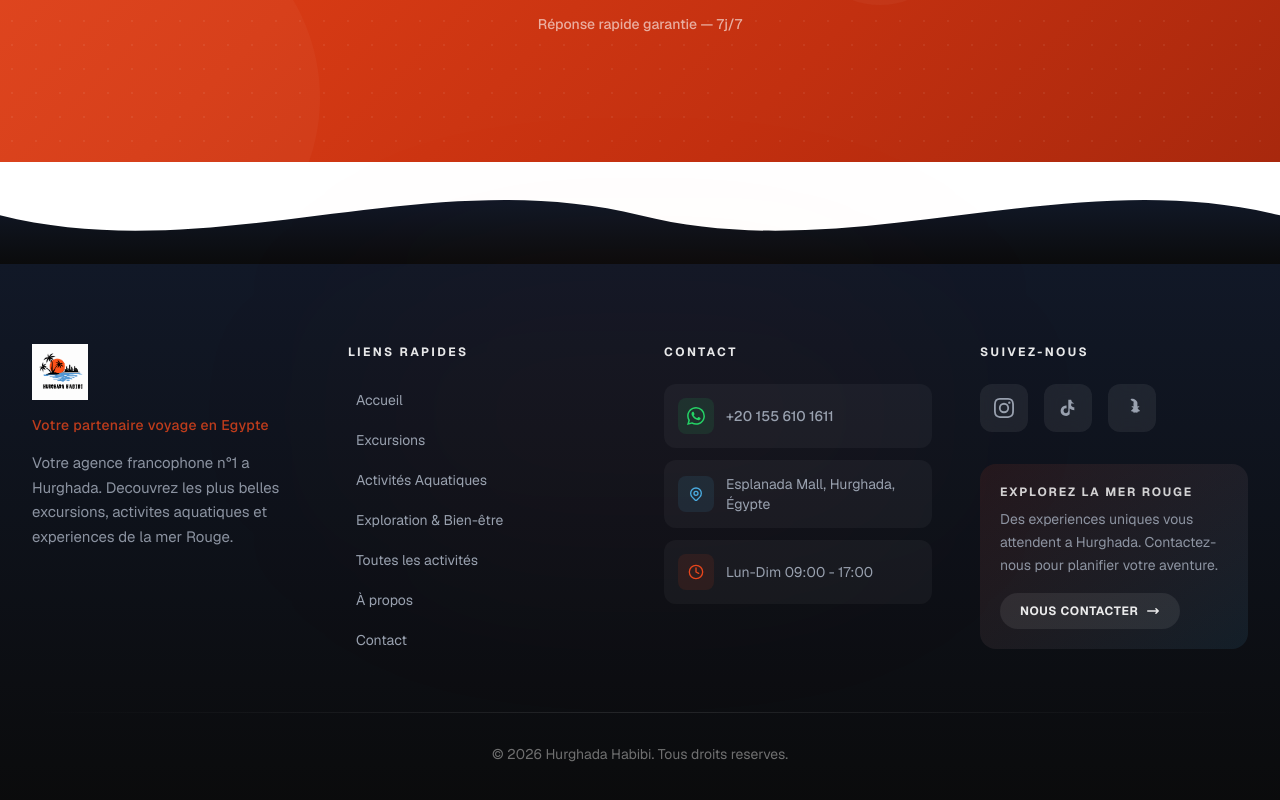
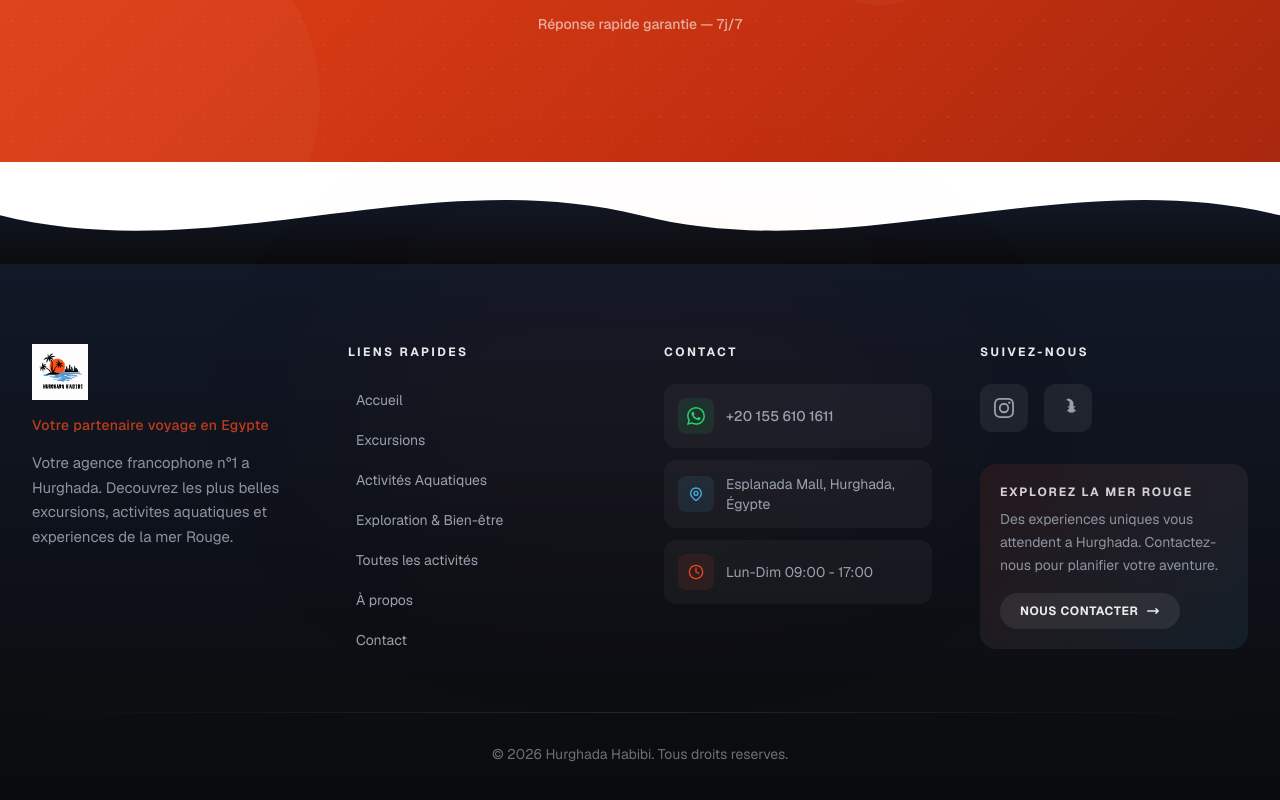
Before and after one commit to nabilnabti/hurghadahabibi, a Next.js app: page / in a window 1280 px wide. Shown: the part 5022-5822 px from the top of the page. Built offline with nearby package versions, Linux system fonts and the light colour scheme.

Commit message:
feat: réseaux sociaux — Instagram + Snapchat du client, suppression TikTok
Co-Authored-By: Claude Opus 4.6 (1M context) <noreply@anthropic.com>

```diff
--- a/src/components/Footer.tsx
+++ b/src/components/Footer.tsx
@@ -146,7 +146,7 @@ export default function Footer() {
               <div className="mt-6 flex gap-4">
                 {/* Instagram */}
                 <a
-                  href="https://instagram.com/hurghadahabibi"
+                  href="https://www.instagram.com/hurghada.habibi/"
                   target="_blank"
                   rel="noopener noreferrer"
                   aria-label="Instagram"
@@ -157,22 +157,9 @@ export default function Footer() {
                   </svg>
                 </a>
 
-                {/* TikTok */}
-                <a
-                  href="https://tiktok.com/@hurghadahabibi"
-                  target="_blank"
-                  rel="noopener noreferrer"
-                  aria-label="TikTok"
-                  className="flex h-12 w-12 items-center justify-center rounded-xl bg-white/[0.07] text-gray-400 backdrop-blur-sm transition-all duration-300 hover:scale-110 hover:bg-[#1A1A1A] hover:text-white hover:shadow-lg hover:shadow-white/10"
-                >
-                  <svg className="h-5 w-5" fill="currentColor" viewBox="0 0 24 24">
-                    <path d="M19.59 6.69a4.83 4.83 0 01-3.77-4.25V2h-3.45v13.67a2.89 2.89 0 01-2.88 2.5 2.89 2.89 0 01-2.89-2.89 2.89 2.89 0 012.89-2.89c.28 0 .54.04.79.1v-3.5a6.37 6.37 0 00-.79-.05A6.34 6.34 0 003.15 15.2a6.34 6.34 0 0010.86 4.43v-7.15a8.16 8.16 0 005.58 2.18v-3.45a4.85 4.85 0 01-1.42-.22 4.83 4.83 0 01-2.36-1.63V6.69h3.78z" />
-                  </svg>
-                </a>
-
                 {/* Snapchat */}
                 <a
-                  href="https://snapchat.com/add/hurghadahabibi"
+                  href="https://www.snapchat.com/@hurghadahabibi"
                   target="_blank"
                   rel="noopener noreferrer"
                   aria-label="Snapchat"
```
